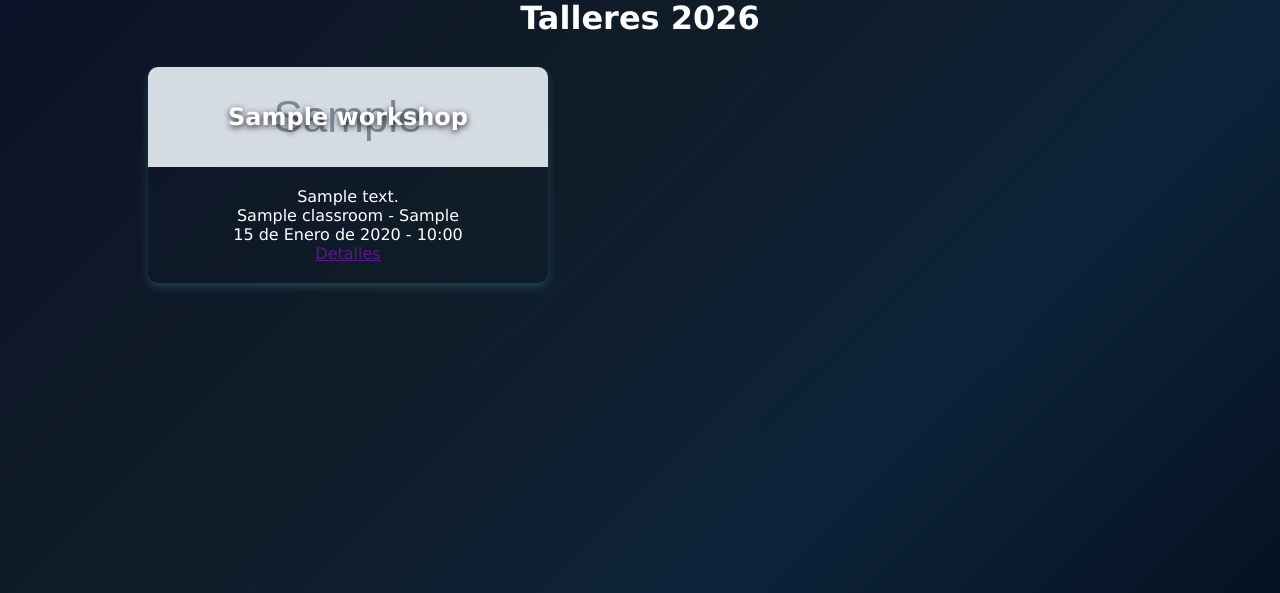
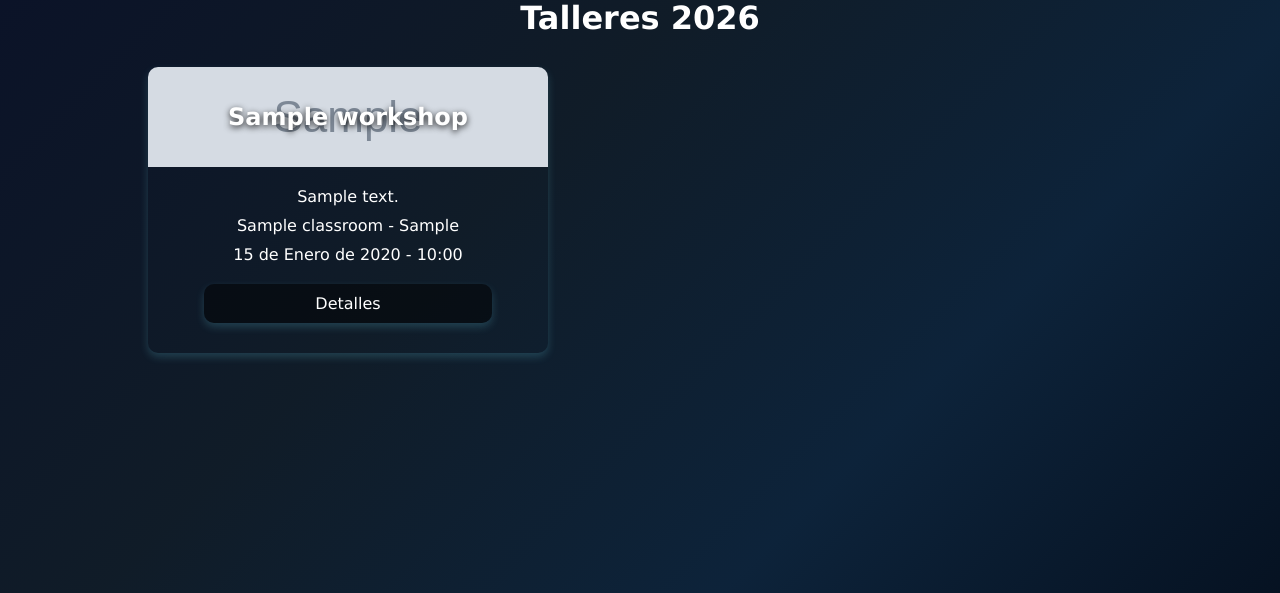
Before and after one commit to franlop24/congreso_django_dsm, a Django app: page /talleres/ in a window 1280 px wide. Shown: the part 141-734 px from the top of the page. Run offline with Django 5.2, Linux system fonts and the light colour scheme; tables that the repository leaves empty hold one stand-in row (values such as "Sample post"); grey boxes marked "Sample" are stand-in pictures.

Commit message:
Agrega  estilos a botones

```diff
--- a/static/css/styles.css
+++ b/static/css/styles.css
@@ -81,6 +81,28 @@ header {
         .card-body {
             padding: 20px;
             margin-top: auto;
+            display: flex;
+            flex-direction: column;
+            gap: 10px;
         }
     }
 }
+
+.btn {
+    display: inline-block;
+    text-decoration: none;
+    border: none;
+    width: 80%;
+    color: white;
+    margin: 10px auto;
+    border-radius: 10px;
+    padding: 10px;
+    background-color: rgba(0, 0, 0, 0.5);
+    box-shadow: 0 4px 8px rgba(112, 219, 240, 0.2);
+    transition: background-color 0.3s ease, box-shadow 0.3s ease;
+}
+
+.btn:hover {
+    background-color: rgba(0, 0, 0, 0.3);
+    box-shadow: 0 4px 8px rgba(112, 219, 240, 0.5);
+}
--- a/templates/workshops/workshop_list.html
+++ b/templates/workshops/workshop_list.html
@@ -18,7 +18,7 @@
             <p>{{ w.description }}</p>
             <p>{{ w.classroom }}</p>
             <p>{{ w.date }} - {{ w.start_time }}</p>
-            <a href="">Detalles</a>
+            <a class="btn" href="">Detalles</a>
         </div>
     </div>
     {% endfor %}
```
